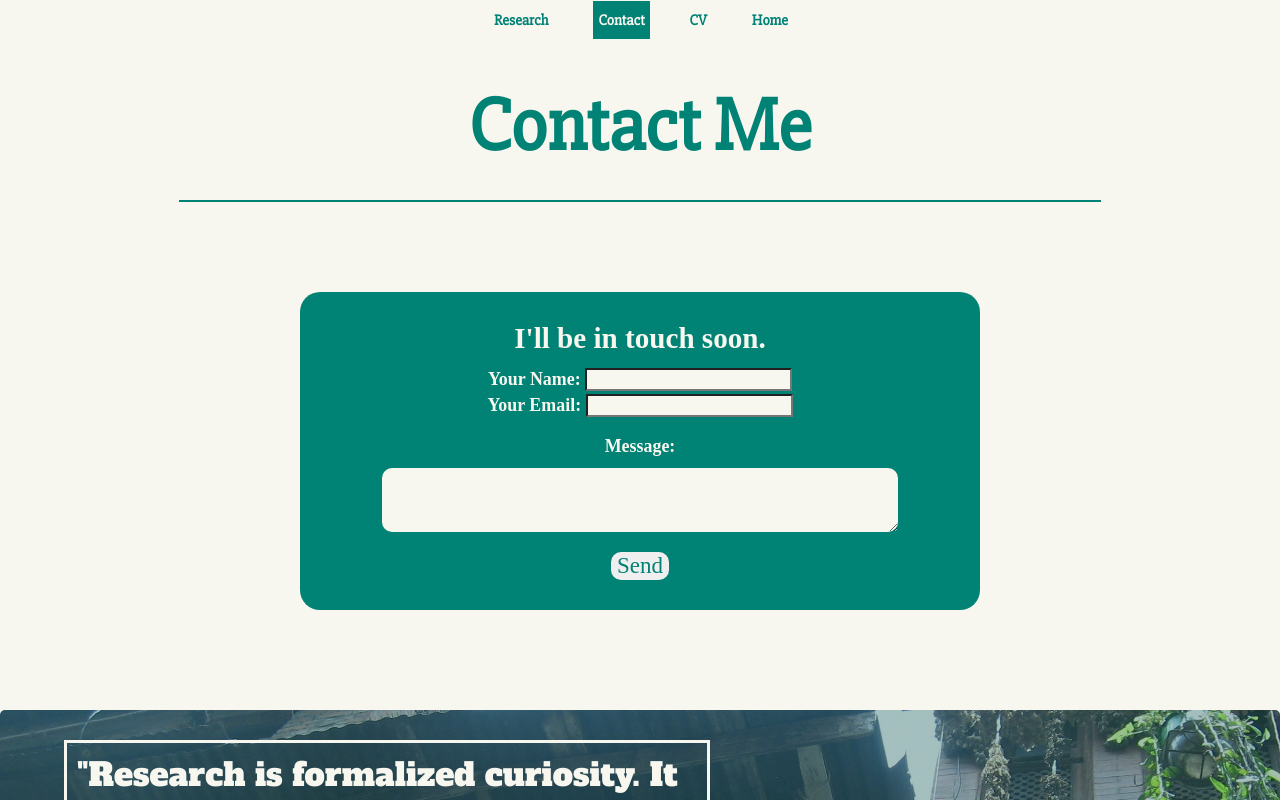
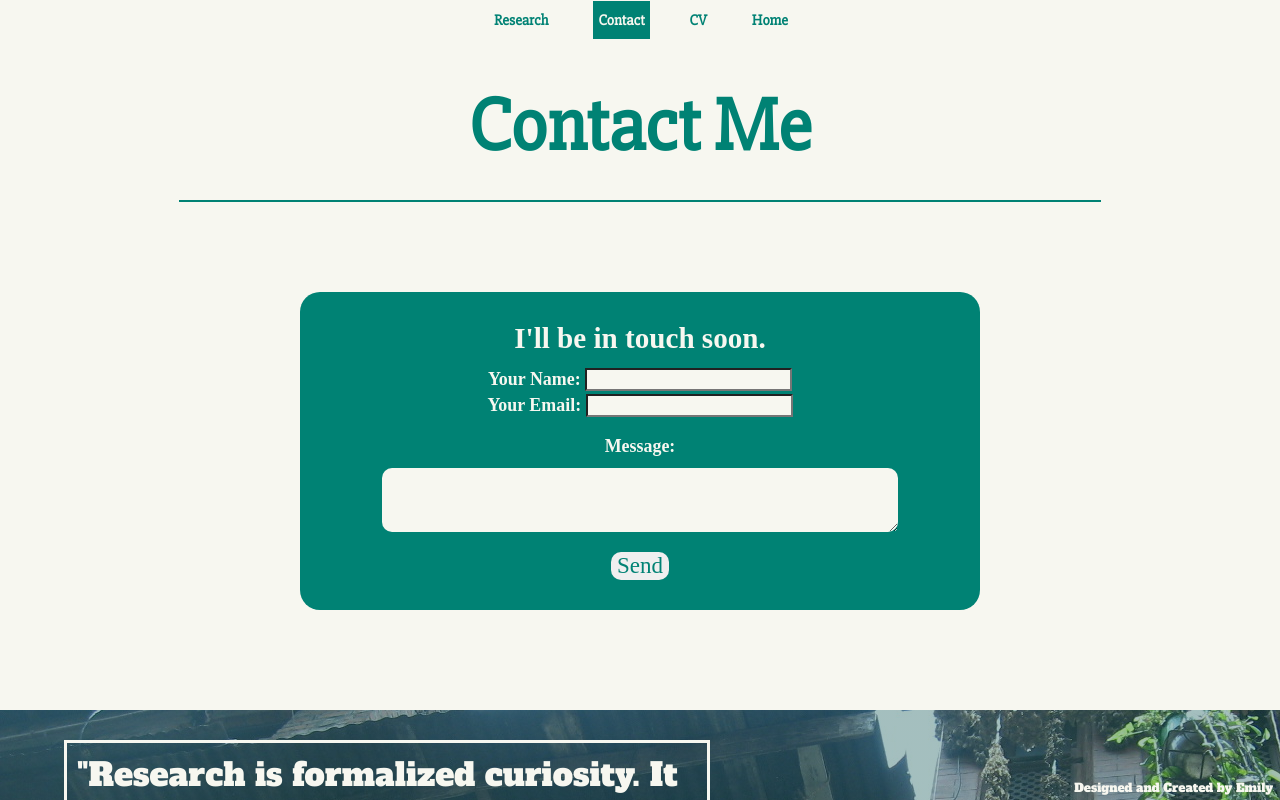
Before and after one commit to emilyjennings/elyse-portfolio, a React (Create React App) app: page /contact in a window 1280 px wide. Shown: the top 800 px of the page. Built offline with nearby package versions, Linux system fonts and the light colour scheme.

Commit message:
some styling

```diff
--- a/src/App.css
+++ b/src/App.css
@@ -211,6 +211,18 @@ form {
   margin: 0 45% 0 5%;
 }
 
+.emily {
+  position: fixed;
+  bottom: 3px;
+  right: 7px
+}
+
+.emily a {
+  color: #f7f7f0;
+  font-family: 'Alfa Slab One', serif;
+  font-size: 12px
+}
+
 .bio_content, .research-text {
   color: #008274;
   width: 80%;
@@ -260,7 +272,6 @@ form {
   margin-top: 100px;
   background-image: linear-gradient(rgba(28, 95, 94, 0.4), rgba(28, 95, 94, 0.4)), url("../src/components/img/attachments/Nepal 2009 638.JPG");
   /* background-size: cover; */
-  border-radius: 5px;
   padding-top: 30px;
   background-position: 0%;
 }
--- a/src/App.js
+++ b/src/App.js
@@ -43,6 +43,7 @@ class App extends Component {
           <Route exact path="/contact" component={Contact} />
           <Route exact path="/research" component={Research} />
 
+          <div className="emily"><a href="https://www.this-is-emily.com">Designed and Created by Emily</a></div>
 
         </div>
       </BrowserRouter>
```
